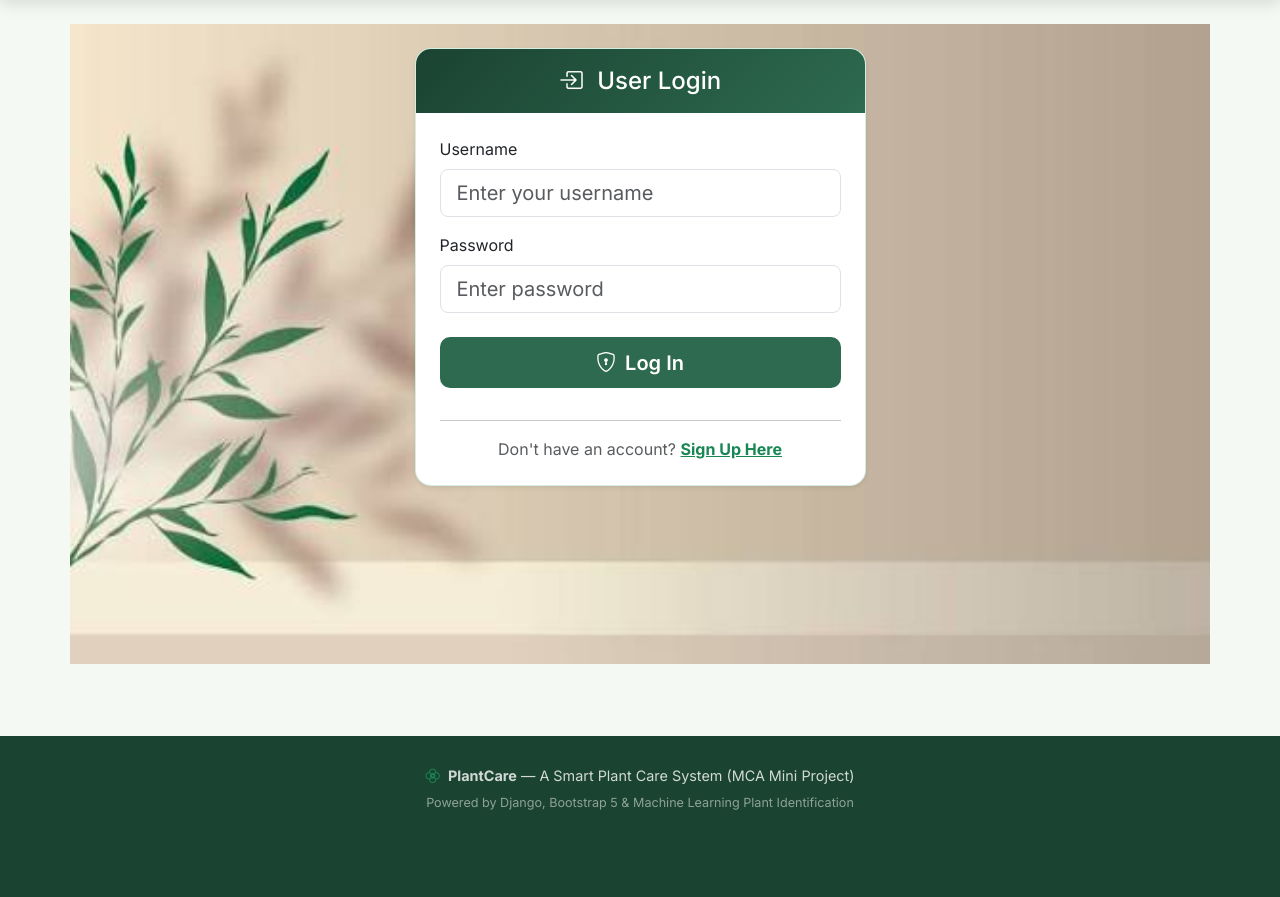
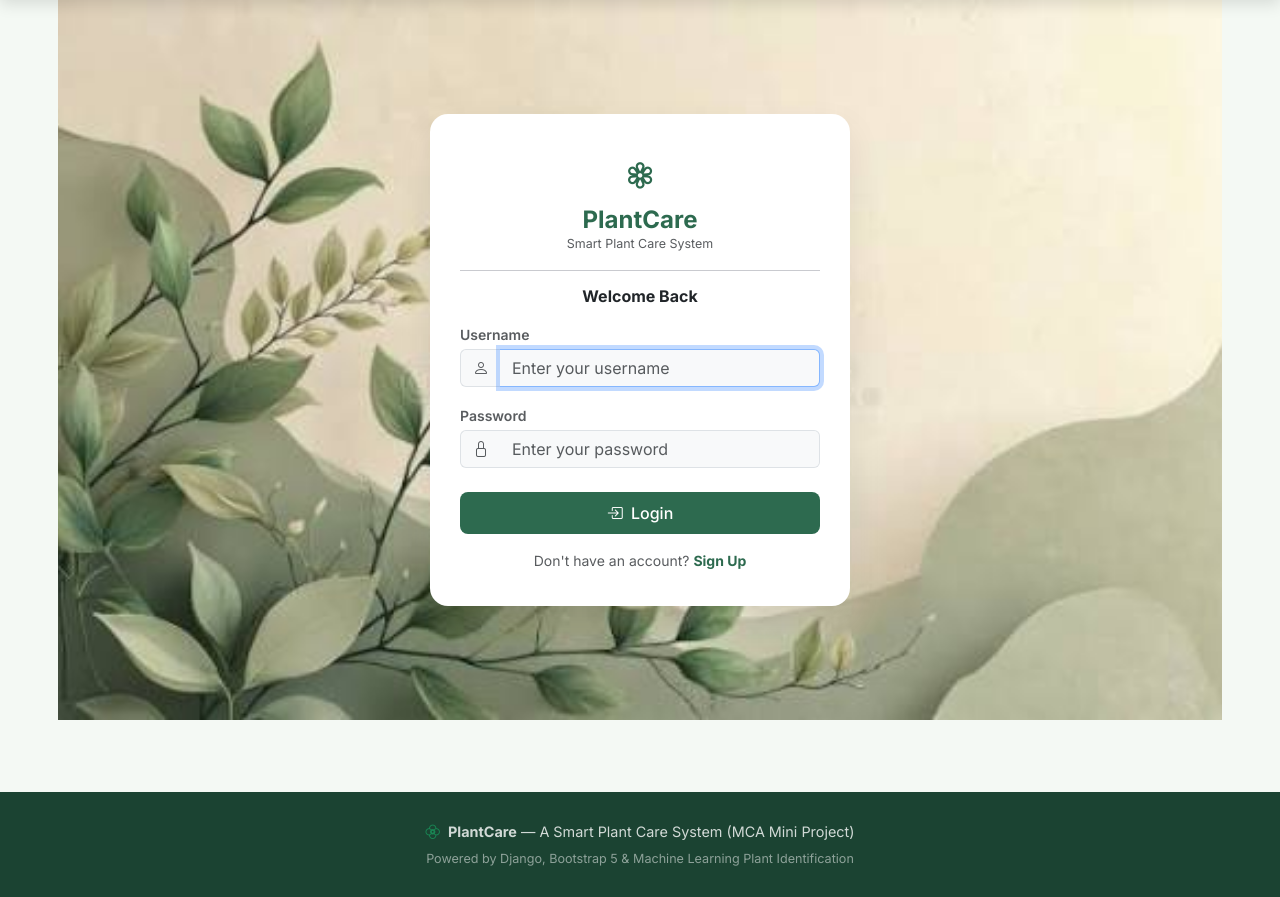
Before and after one commit to majiac065-ops/plant_care, a Django app: page /accounts/login/?next=/dashboard/ in a window 1280 px wide. Shown: the part 69-966 px from the top of the page. Before the commit the page ends 879 px from the top, so only its background shows below. Run offline with Django 5.2, Linux system fonts and the light colour scheme.

Commit message:
update dashboard

```diff
--- a/templates/accounts/login.html
+++ b/templates/accounts/login.html
@@ -4,38 +4,82 @@
 {% block title %}User Login - PlantCare{% endblock %}
 
 {% block content %}
-<div class="row justify-content-center py-4"
-     style="background-image: url('{% static "images/picc.jpeg" %}');
+<style>
+  .login-bg-container {
+    background-image: url("{% static 'images/picc.jpeg' %}");
     background-size: cover;
     background-position: center;
     background-repeat: no-repeat;
-            min-height: 80vh;">
-  <div class="col-md-6 col-lg-5">
-    <div class="card card-plantcare shadow-sm">
-      <div class="card-header card-header-green text-center">
-        <h4 class="mb-0"><i class="bi bi-box-arrow-in-right me-2"></i> User Login</h4>
+    min-height: calc(100vh - 80px);
+    display: flex;
+    align-items: center;
+    justify-content: center;
+    padding: 20px;
+    margin: -1.5rem -1.5rem 0 -1.5rem; /* Bootstrap container padding ഒഴിവാക്കാൻ */
+  }
+  .login-card-custom {
+    background: #ffffff;
+    width: 100%;
+    max-width: 420px;
+    border-radius: 18px;
+    box-shadow: 0 15px 35px rgba(0, 0, 0, 0.08);
+    padding: 35px 30px;
+  }
+
+  .btn-green-login {
+    background-color: #2d6a4f !important;
+    color: white !important;
+    border-radius: 8px;
+    font-weight: 500;
+  }
+  .btn-green-login:hover {
+    background-color: #1b4332 !important;
+  }
+</style>
+
+<div class="login-bg-container">
+  <div class="login-card-custom">
+
+    <!-- Logo & Title -->
+    <div class="text-center mb-3">
+      <div class="text-success mb-1" style="font-size: 2.2rem; color: #2d6a4f !important;">
+        <i class="bi bi-flower3"></i>
       </div>
-      <div class="card-body p-4">
+      <h4 class="fw-bold mb-0" style="color: #2d6a4f;">PlantCare</h4>
+      <small class="text-muted d-block mb-3" style="font-size: 0.78rem;">Smart Plant Care System</small>
+      <hr class="opacity-25 my-2">
+      <h6 class="fw-bold text-dark mt-3 mb-0">Welcome Back</h6>
+    </div>
+
+    <!-- Login Form -->
     <form method="POST">
       {% csrf_token %}
-          <div class="mb-3">
-            <label for="id_username" class="form-label font-weight-bold">Username</label>
-            <input type="text" name="username" class="form-control form-control-lg" placeholder="Enter your username" required id="id_username">
-          </div>
-          <div class="mb-4">
-            <label for="id_password" class="form-label font-weight-bold">Password</label>
-            <input type="password" name="password" class="form-control form-control-lg" placeholder="Enter password" required id="id_password">
-          </div>
-          <button type="submit" class="btn btn-green w-100 btn-lg mb-3">
-            <i class="bi bi-shield-lock me-1"></i> Log In
-          </button>
-        </form>
-        <hr>
-        <p class="text-center mb-0 text-muted">
-          Don't have an account? <a href="{% url 'register' %}" class="text-success fw-bold">Sign Up Here</a>
-        </p>
+
+      <div class="mb-3 text-start">
+        <label for="id_username" class="form-label small fw-semibold text-muted mb-1">Username</label>
+        <div class="input-group">
+          <span class="input-group-text bg-light border-end-0 text-muted"><i class="bi bi-person"></i></span>
+          <input type="text" name="username" id="id_username" class="form-control bg-light border-start-0" placeholder="Enter your username" required autofocus>
         </div>
       </div>
+
+      <div class="mb-4 text-start">
+        <label for="id_password" class="form-label small fw-semibold text-muted mb-1">Password</label>
+        <div class="input-group">
+          <span class="input-group-text bg-light border-end-0 text-muted"><i class="bi bi-lock"></i></span>
+          <input type="password" name="password" id="id_password" class="form-control bg-light border-start-0" placeholder="Enter your password" required>
+        </div>
+      </div>
+
+      <button type="submit" class="btn btn-green-login w-100 py-2 mb-3">
+        <i class="bi bi-box-arrow-in-right me-1"></i> Login
+      </button>
+
+      <div class="text-center small text-muted">
+        Don't have an account? <a href="{% url 'register' %}" class="text-decoration-none fw-bold" style="color: #2d6a4f;">Sign Up</a>
+      </div>
+    </form>
+
   </div>
 </div>
 {% endblock %}
```
Also changed, not shown: templates/dashboard/dashboard.html (+9 -0 lines), static/images/banner.jpeg (added), static/images/picc.jpeg. Lines whose indentation alone changed are shown as unchanged.
